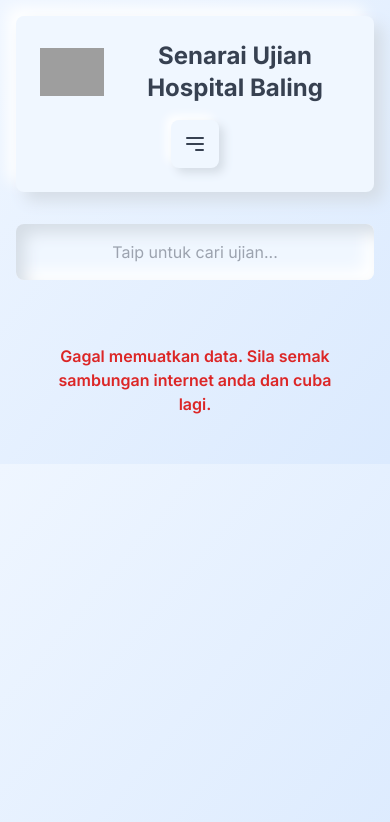
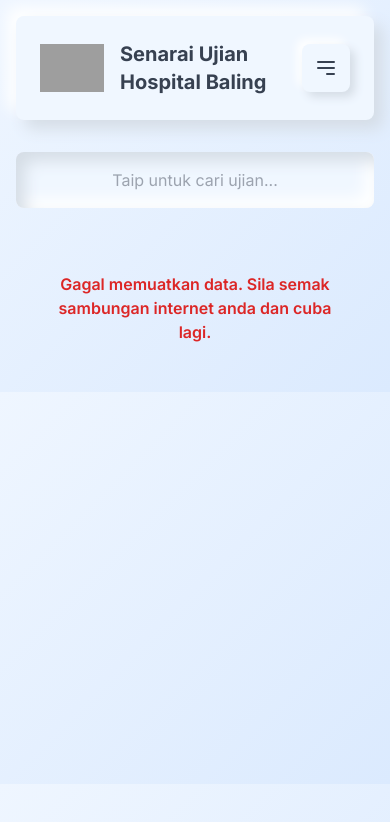
Before and after one commit to anonviranon/senaraiujian, a plain HTML site: page index.html in a window 390 px wide. Drawn offline with nearby package versions, Linux system fonts and the light colour scheme; no server answers; grey boxes are pictures that could not be loaded.

Commit message:
Update index.html

```diff
--- a/index.html
+++ b/index.html
@@ -31,10 +31,10 @@
 
     <div class="container mx-auto p-4">
         <!-- Header Section -->
-        <header class="bg-component-bg rounded-lg shadow-neumorphic p-6 mb-8 flex flex-col sm:flex-row items-center justify-between">
-            <div class="flex items-center mb-4 sm:mb-0">
+        <header class="bg-component-bg rounded-lg shadow-neumorphic p-6 mb-8 flex items-center justify-between">
+            <div class="flex items-center">
                 <img src="https://i.imgur.com/SBAttec.png" alt="LOGO HOSPITAL" class="h-12 mr-4">
-                <h1 class="text-2xl font-bold text-gray-700 text-center sm:text-left">Senarai Ujian Hospital Baling</h1>
+                <h1 class="text-xl md:text-2xl font-bold text-gray-700 text-left">Senarai Ujian Hospital Baling</h1>
             </div>
             <div class="relative">
                 <button id="menuBtn" class="bg-component-bg p-3 rounded-lg shadow-neumorphic-button active:shadow-neumorphic-button-pressed transition-shadow duration-150">
```
